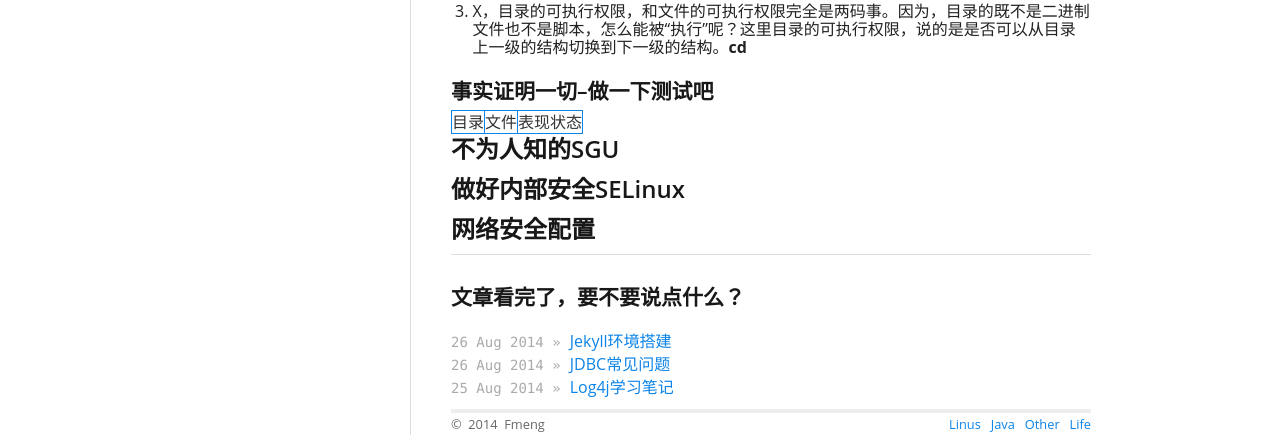
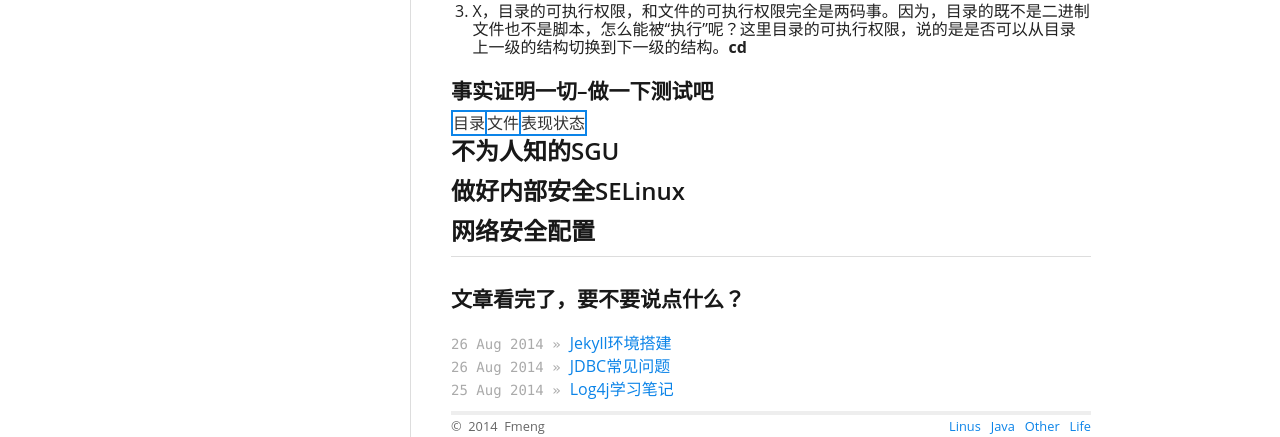
Before and after one commit to fmeng/fmeng.github.io, a Jekyll site: the page built from _posts/2014-08-26-linux-quanxiant.md, in a window 1280 px wide. Shown: the part 1059-1496 px from the top of the page. Built offline with Jekyll 4.4.1, drawn with Linux system fonts in a browser that asks for light colours; Markdown is read by kramdown in place of the engine named in the settings; comment, search, counter and statistics services are not loaded.

Commit message:
调整内补丁

```diff
--- a/css/google.css
+++ b/css/google.css
@@ -1251,22 +1251,21 @@ table {
 
 table.meng {
     color:#333333;
-    border-width: 1px;
+    border-width: 2px;
     border-color: #0C84E8;
 }
 table.meng th {
-    border-width: 1px;
+    border-width: 2px;
+    padding: 1px;
+    border-style: solid;
+    border-color: #0C84E8;
+    background-color: #dedede;
+}
+table.meng td {
+    border-width: 2px;
     padding: 0px;
     border-style: solid;
     border-color: #0C84E8;
-    background-color: #dedede;
-}
-table.meng td {
-    border-width: 1px;
-    padding: 0px;
-    border-style: solid;
-    border-color: #0C84E8;
-    background-color: #ffffff;
 }
 /* #Basic Styles
 ================================================== */
```
